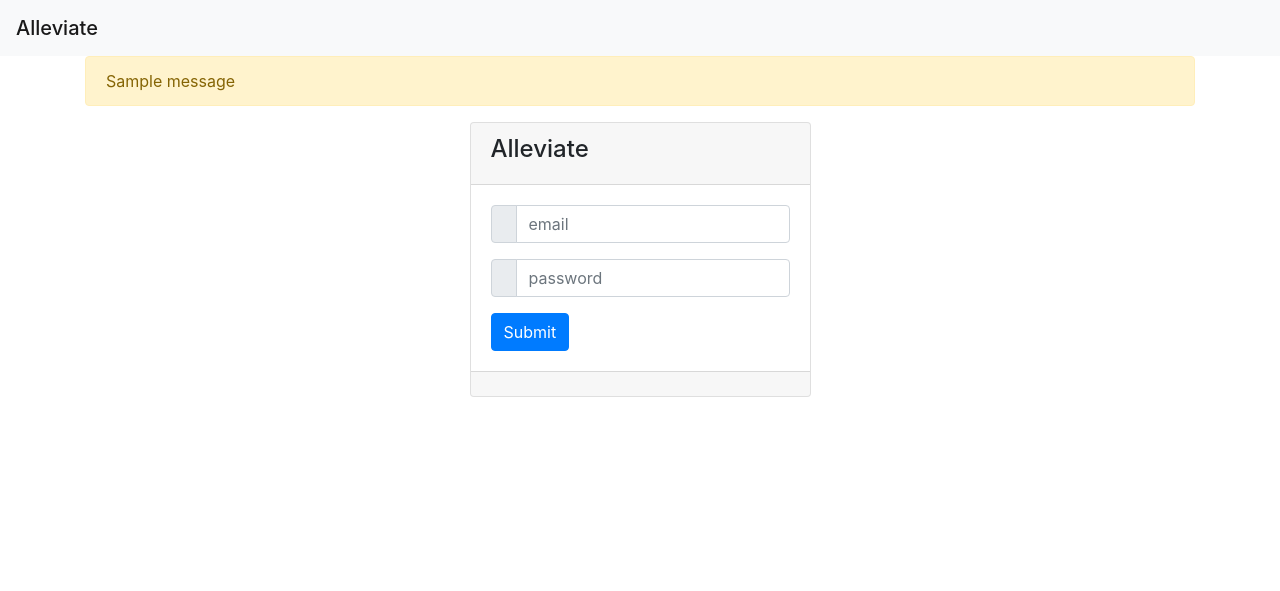
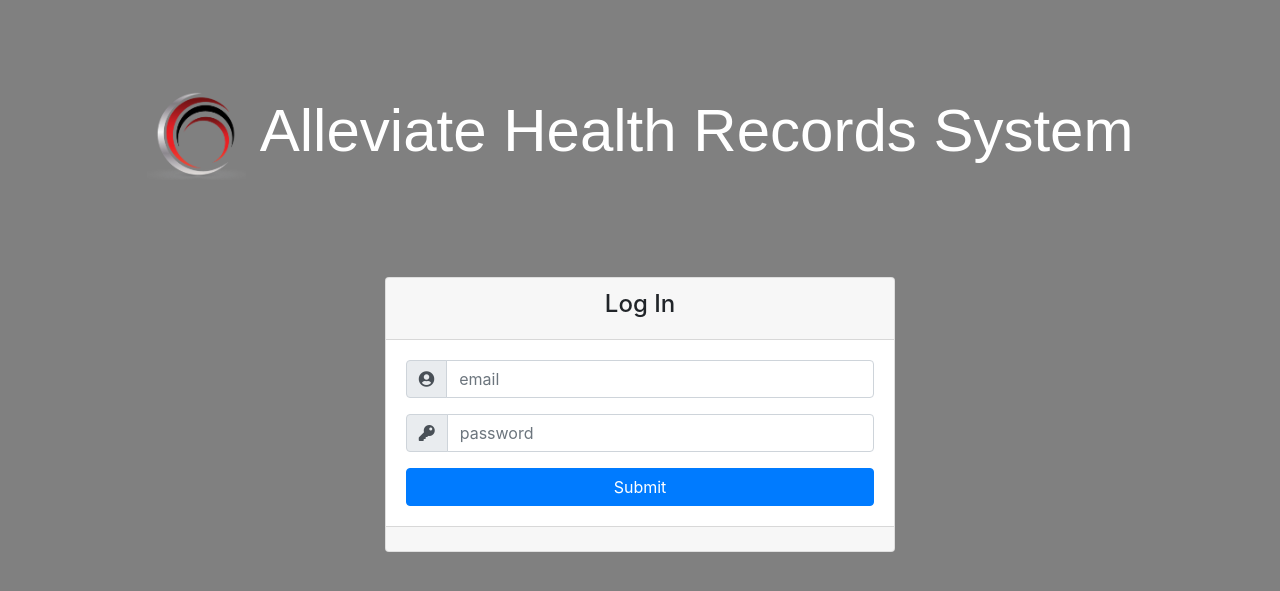
Before and after one commit to ashleyhma/Alleviate, a Flask app: page / in a window 1280 px wide. Shown: the top 591 px of the page. Run offline with Flask 2, Linux system fonts and the light colour scheme; one stand-in notice (Sample message) is shown; some libraries are stand-ins or nearby versions.

Commit message:
Added css to login

```diff
--- a/server.py
+++ b/server.py
@@ -9,7 +9,7 @@ app = Flask(__name__)
 app.config['SECRET_KEY'] = 'vnkdjnfjknfl1232#'
 
 
-@app.route('/')
+@app.route('/', methods=['GET'])
 def homepage():
 
 
@@ -19,8 +19,8 @@ def homepage():
 @app.route('/', methods=['POST'])
 def get_form_data():
 
-    email = request.forms.get("email")
-    password = request.forms.get("password")
+    email = request.form["email"]
+    password = request.form["password"]
 
 
     return redirect("/portal")
@@ -31,26 +31,26 @@ def show_portal():
 
     # patient_id = session.get("patient_id")
 
-    patient = Patient.query.filter_by(name="Jane Doe").name
+    # patient = Patient.query.filter_by(name="Jane Doe").name
 
-    visit = Visit.query.filter_by(patient_id=patient_id).first()
-    date = visit.date
-    note = visit.note
+    # visit = Visit.query.filter_by(patient_id=patient_id).first()
+    # date = visit.date
+    # note = visit.note
 
-    doctor_id = visit.doctor_id
-    doctor = Doctor.query.get(doctor_id).name
+    # doctor_id = visit.doctor_id
+    # doctor = Doctor.query.get(doctor_id).name
 
-    stat = Stat.query.filter_by(patient_id=patient_id).first()
-    height = stat.height
-    weight = stat.weight
-    heart_rate = stat.heart_rate
+    # stat = Stat.query.filter_by(patient_id=patient_id).first()
+    # height = stat.height
+    # weight = stat.weight
+    # heart_rate = stat.heart_rate
 
-    prescription = Prescription.query.filter_by(patient_id=patient_id).first()
-    prescription_name = prescription.name
-    prescription_dosage = prescription.dosage
+    # prescription = Prescription.query.filter_by(patient_id=patient_id).first()
+    # prescription_name = prescription.name
+    # prescription_dosage = prescription.dosage
 
-    immunization = Immunization.query.filter_by(pateint_id=patient_id).first()
-    immunization_name = immunization.name
+    # immunization = Immunization.query.filter_by(pateint_id=patient_id).first()
+    # immunization_name = immunization.name
 
     # referral = Referral.query.filter_by(patient_id=patient_id).first()
     # referred_doctor = referral.referred_doctor
@@ -59,16 +59,7 @@ def show_portal():
 
 
     return render_template("portal.html",
-                            patient=patient,
-                            date=date,
-                            note=note,
-                            doctor=doctor,
-                            height=height,
-                            weight=weight,
-                            heart_rate=heart_rate,
-                            prescription_name=prescription_name,
-                            prescription_dosage=prescription_dosage,
-                            immunization_name=immunization_name)
+                           )
 
 
 
--- a/static/css/homepage.css
+++ b/static/css/homepage.css
@@ -0,0 +1,24 @@
+body {
+    background: gray;
+}
+
+.title {
+    color: white;
+   font-size:60px;
+   margin-top: 91px;
+   font-family: sans-serif;
+}
+
+.logo {
+    width: 9%;
+}
+
+.card {
+    width: 46%;
+    margin-top: 8%;
+
+}
+
+#submit {
+    width: 100%;
+}
--- a/templates/homepage.html
+++ b/templates/homepage.html
@@ -4,25 +4,31 @@
 
     <link rel="stylesheet" href="https://stackpath.bootstrapcdn.com/bootstrap/4.2.1/css/bootstrap.min.css" integrity="sha384-GJzZqFGwb1QTTN6wy59ffF1BuGJpLSa9DkKMp0DgiMDm4iYMj70gZWKYbI706tWS" crossorigin="anonymous">
 
-    <nav class="navbar navbar-light bg-light">
-        <span class="navbar-brand mb-0 h1">Alleviate</span>
-    </nav>
+    <link rel="stylesheet" href="/static/css/homepage.css"/>
 
+    <link
+      rel="stylesheet"
+      href="https://use.fontawesome.com/releases/v5.3.1/css/all.css"
+      integrity="sha384-mzrmE5qonljUremFsqc01SB46JvROS7bZs3IO2EmfFsd15uHvIt+Y8vEf7N7fWAU"
+      crossorigin="anonymous"
+    />
   </head>
 
 
   <body>
     <div class="container">
-      {% with messages = get_flashed_messages() %} {% for message in messages %}
-      <div class="alert alert-warning">{{ message }}</div>
-      {% endfor %} {% endwith %}
+        <center>
+        <h1 class="title">
+            <img src="/static/imgs/Logo.png" class="logo">
+         Alleviate Health Records System </h1>
+         </center>
       <div class="d-flex justify-content-center h-100">
         <div class="card">
           <div class="card-header">
-            <h4>Alleviate</h4>
+            <center><h4>Log In</h4></center>
           </div>
           <div class="card-body">
-            <form class="bc-login" action="/login" method="post">
+            <form class="bc-login" action="/" method="POST">
               <div class="input-group form-group">
                 <div class="input-group-prepend">
                   <span class="input-group-text"
@@ -49,7 +55,7 @@
                   name="password"
                 />
               </div>
-            <button type="button" class="btn btn-primary">
+            <button type="submit" class="btn btn-primary" id="submit">
                 Submit
             </button>
 
--- a/templates/portal.html
+++ b/templates/portal.html
@@ -17,7 +17,7 @@
         <div class="row">
             <div class="column">
             </div>
-            Hello
+            Hell
             <!--
             <div class="column">
                 <b>Date:</b> {{ date }}
```
Also changed, not shown: static/imgs/Logo.png (added), 1 other file.
